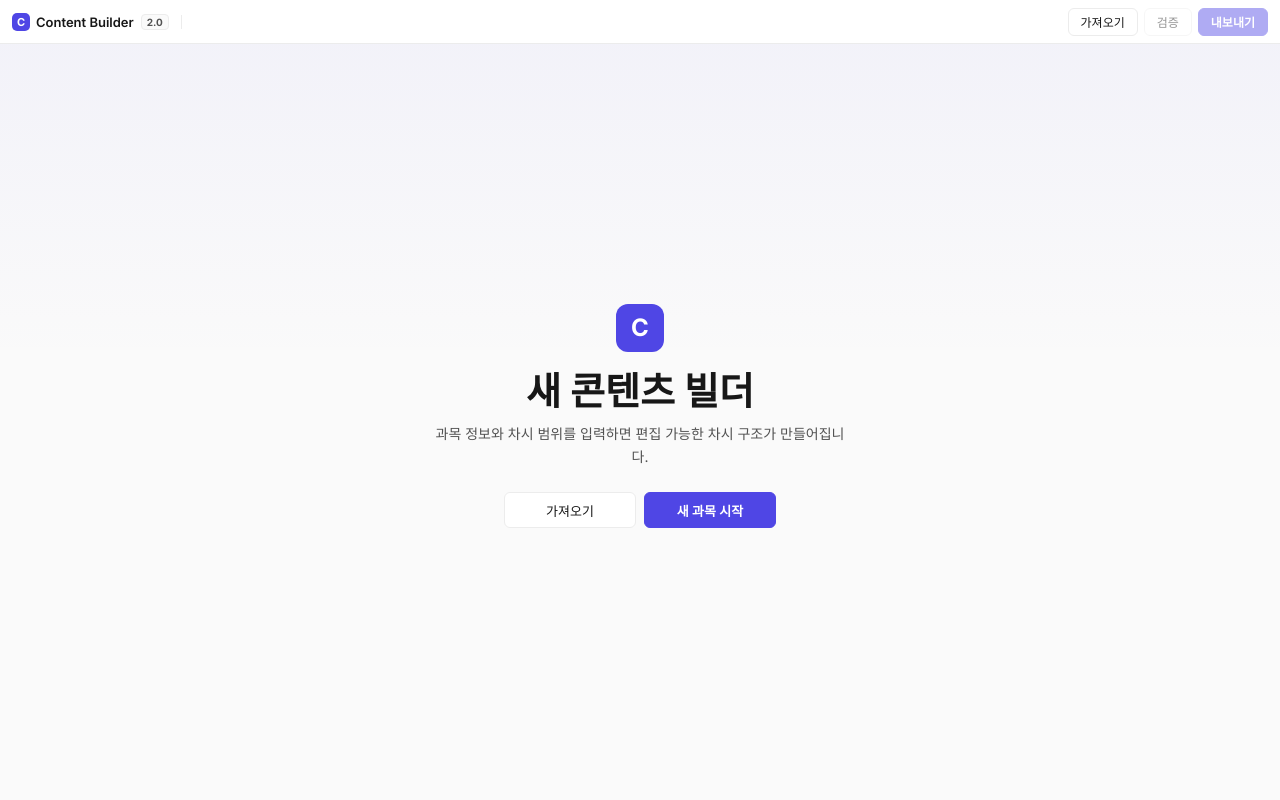
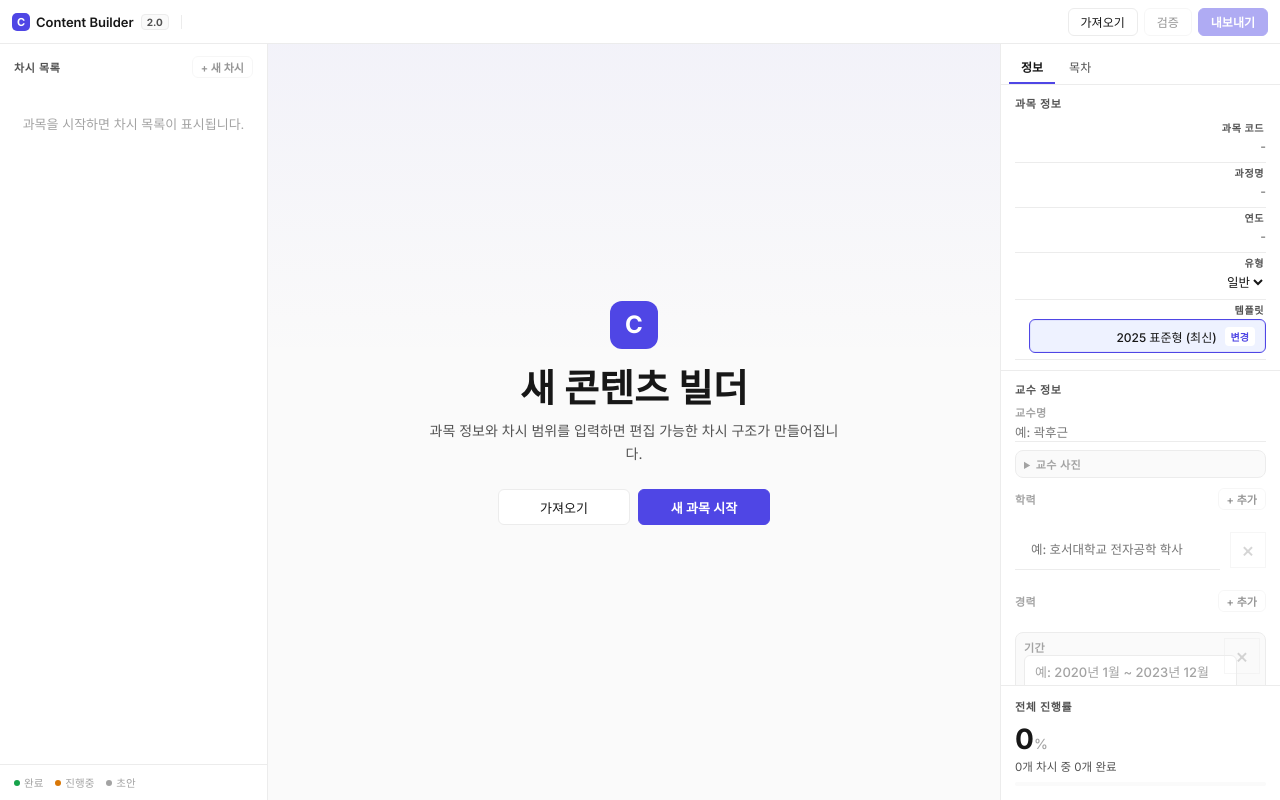
Before and after one commit to mhoo999/content-builder, a React (Vite) app: page / in a window 1280 px wide. Built offline with nearby package versions, Linux system fonts and the light colour scheme; a web font is replaced by a local one.

Commit message:
Separate sidebar and editor form styles

```diff
--- a/src/App.css
+++ b/src/App.css
@@ -244,7 +244,7 @@ button {
   justify-content: center;
 }
 
-.sidebar {
+.app > .main-content > .sidebar {
   min-height: 0;
   display: flex;
   flex-direction: column;
@@ -252,19 +252,19 @@ button {
   transition: width 0.2s ease, border-color 0.2s ease;
 }
 
-.sidebar-left {
+.app > .main-content > .sidebar-left {
   width: 268px;
   flex-shrink: 0;
   background: var(--surface);
   border-right: 1px solid var(--border);
 }
 
-.sidebar-left.collapsed {
+.app > .main-content > .sidebar-left.collapsed {
   width: 0;
   border-right-color: transparent;
 }
 
-.sidebar-right {
+.app > .main-content > .sidebar-right {
   width: 280px;
   flex-shrink: 0;
   position: relative;
@@ -272,7 +272,7 @@ button {
   border-left: 1px solid var(--border);
 }
 
-.sidebar-right.collapsed {
+.app > .main-content > .sidebar-right.collapsed {
   width: 0;
   border-left-color: transparent;
 }
@@ -282,7 +282,7 @@ button {
 }
 
 .lessons-list,
-.sidebar-content {
+.sidebar-right .sidebar-content {
   min-height: 0;
   flex: 1;
   overflow-y: auto;
@@ -296,7 +296,7 @@ button {
 }
 
 .lessons-header h3,
-.sidebar-section h3 {
+.sidebar-right .sidebar-section h3 {
   margin: 0;
   color: var(--text-secondary);
   font-size: 11px;
@@ -344,29 +344,6 @@ button {
   font-weight: 600;
   letter-spacing: 0.08em;
   text-transform: uppercase;
-}
-
-.week-toggle {
-  width: 16px;
-  height: 16px;
-  min-height: 16px;
-  padding: 0;
-  border: none;
-  border-radius: 4px;
-  background: transparent;
-  color: var(--text-tertiary);
-  font-size: 11px;
-  line-height: 1;
-  transition: transform 0.15s, background 0.15s;
-}
-
-.week-toggle:hover {
-  background: var(--hover);
-  color: var(--text-primary);
-}
-
-.week-toggle.collapsed {
-  transform: rotate(-90deg);
 }
 
 .lesson-tab {
@@ -492,15 +469,15 @@ button {
 }
 
 .practice-mini-toggle {
-  height: 20px;
+  height: 22px;
   flex-shrink: 0;
   display: inline-flex;
   align-items: center;
-  gap: 4px;
-  padding: 0 6px;
+  gap: 5px;
+  padding: 0 7px;
   border: 1px solid var(--border);
-  border-radius: 4px;
-  background: var(--surface);
+  border-radius: 999px;
+  background: var(--bg);
   color: var(--text-secondary);
   font-size: 10px;
   font-weight: 600;
@@ -508,13 +485,13 @@ button {
 }
 
 .practice-mini-toggle:hover {
-  border-color: var(--border-strong);
-  background: var(--bg);
+  border-color: var(--accent);
+  color: var(--accent);
 }
 
 .practice-mini-toggle input {
-  width: 11px;
-  height: 11px;
+  width: 12px;
+  height: 12px;
   margin: 0;
   accent-color: var(--accent);
 }
@@ -571,40 +548,8 @@ button {
 
 .center-top {
   flex-shrink: 0;
-  padding: 14px 28px 0;
+  padding: 18px 28px 10px;
   background: var(--bg);
-}
-
-.lesson-head {
-  display: flex;
-  align-items: flex-start;
-  justify-content: space-between;
-  gap: 16px;
-  margin-bottom: 12px;
-}
-
-.lesson-head-left {
-  min-width: 0;
-  display: flex;
-  flex-direction: column;
-  gap: 4px;
-}
-
-.lesson-kicker {
-  color: var(--text-tertiary);
-  font-size: 11px;
-  font-weight: 600;
-  letter-spacing: 0.04em;
-  text-transform: uppercase;
-}
-
-.lesson-head h2 {
-  margin: 0;
-  color: var(--text-primary);
-  font-size: 22px;
-  font-weight: 700;
-  letter-spacing: 0;
-  line-height: 1.2;
 }
 
 .lesson-meta-row {
@@ -642,7 +587,7 @@ button {
   min-height: 0;
   flex: 1;
   width: 100%;
-  padding: 16px 28px 28px;
+  padding: 10px 28px 28px;
   overflow-y: auto;
 }
 
@@ -709,40 +654,36 @@ button {
 }
 
 .form-section {
-  margin: 0 0 14px;
+  margin: 0 0 18px;
   padding: 0;
-  border: 1px solid var(--border);
-  border-radius: 10px;
-  background: var(--surface);
-  overflow: hidden;
+  border: none;
+  background: transparent;
 }
 
 .form-section h3 {
-  margin: 0;
-  padding: 14px 18px;
-  border-bottom: 1px solid var(--border);
+  margin: 0 0 10px;
+  padding: 0 2px;
   color: var(--text-primary);
-  font-size: 14px;
-  font-weight: 600;
+  font-size: 15px;
+  font-weight: 700;
 }
 
 .subsection {
-  margin: 0;
-  padding: 18px 18px 20px;
-  border: none;
-  border-bottom: 1px solid var(--border);
-  border-radius: 0;
+  margin: 0 0 14px;
+  padding: 18px 20px 22px;
+  border: 1px solid var(--border);
+  border-radius: 9px;
   background: var(--surface);
 }
 
 .subsection:last-child {
-  border-bottom: none;
+  margin-bottom: 0;
 }
 
 .subsection h4,
 .list-header h4,
 .group-label {
-  margin: 0;
+  margin: 0 0 4px;
   color: var(--text-primary);
   font-size: 13.5px;
   font-weight: 600;
@@ -753,11 +694,18 @@ button {
   align-items: center;
   justify-content: space-between;
   gap: 12px;
-  margin-bottom: 14px;
+  margin-bottom: 16px;
+}
+
+.editor-area .subsection > .form-group,
+.editor-area .learning-group,
+.editor-area .timestamp-group,
+.editor-area .options-group {
+  margin-left: 8px;
 }
 
 .form-group {
-  margin-bottom: 18px;
+  margin-bottom: 20px;
 }
 
 .form-group:last-child {
@@ -767,7 +715,7 @@ button {
 .form-group label,
 .field-label {
   display: block;
-  margin-bottom: 8px;
+  margin-bottom: 9px;
   color: var(--text-secondary);
   font-size: 11.5px;
   font-weight: 600;
@@ -814,7 +762,6 @@ button,
 .btn-add,
 .btn-add-small,
 .btn-remove-inline,
-.btn-remove-small,
 .btn-change-template,
 .btn-start-center {
   display: inline-flex;
@@ -891,25 +838,44 @@ button:disabled,
   padding: 0 16px;
 }
 
-.btn-remove-inline,
-.btn-remove-small {
+.btn-remove-inline {
   width: 28px;
   height: 28px;
   padding: 0;
   color: var(--text-tertiary);
 }
 
-.btn-remove-inline:hover,
-.btn-remove-small:hover {
+.editor-area .btn-remove-small {
+  width: 28px;
+  height: 28px;
+  min-height: 28px;
+  display: inline-flex;
+  align-items: center;
+  justify-content: center;
+  padding: 0;
+  border: 1px solid var(--border);
+  border-radius: var(--radius);
+  background: var(--surface);
+  color: var(--text-tertiary);
+  cursor: pointer;
+}
+
+.btn-remove-inline:hover {
   border-color: var(--error);
   background: #fef2f2;
   color: var(--error);
 }
 
-.term-item,
-.dynamic-item-vertical,
-.exercise-item,
-.career-item {
+.editor-area .btn-remove-small:hover {
+  border-color: var(--error);
+  background: #fef2f2;
+  color: var(--error);
+}
+
+.editor-area .term-item,
+.editor-area .dynamic-item-vertical,
+.editor-area .exercise-item,
+.editor-area .career-item {
   margin-bottom: 8px;
   padding: 12px;
   border: 1px solid var(--border);
@@ -917,9 +883,9 @@ button:disabled,
   background: var(--bg);
 }
 
-.term-header,
-.exercise-header,
-.item-header {
+.editor-area .term-header,
+.editor-area .exercise-header,
+.editor-area .item-header {
   display: flex;
   align-items: center;
   justify-content: space-between;
@@ -965,15 +931,29 @@ button:disabled,
   cursor: pointer;
 }
 
-.dynamic-item {
+.editor-area .dynamic-item {
   display: flex;
   align-items: center;
   gap: 8px;
   margin-bottom: 8px;
 }
 
-.dynamic-item input {
+.editor-area .dynamic-item input {
   flex: 1;
+  min-height: 32px;
+  padding: 7px 10px;
+  border: 1px solid var(--border);
+  border-radius: var(--radius);
+  background: var(--surface);
+  color: var(--text-primary);
+  font-size: 13px;
+  line-height: 1.5;
+}
+
+.editor-area .dynamic-item input:focus {
+  outline: none;
+  border-color: var(--accent);
+  box-shadow: 0 0 0 3px var(--accent-soft);
 }
 
 .hint {
@@ -1008,25 +988,25 @@ button:disabled,
   line-height: 1.6;
 }
 
-.sidebar-tabs {
+.sidebar-right .sidebar-tabs {
   display: flex;
   gap: 2px;
   padding: 6px 8px 0;
   border-bottom: 1px solid var(--border);
 }
 
-.sidebar-content {
+.sidebar-right .sidebar-content {
   display: flex;
   flex-direction: column;
 }
 
-.sidebar-main-scroll {
+.sidebar-right .sidebar-main-scroll {
   min-height: 0;
   flex: 1;
   overflow-y: auto;
 }
 
-.sidebar-tab {
+.sidebar-right .sidebar-tab {
   min-height: 34px;
   padding: 0 12px;
   border: none;
@@ -1038,49 +1018,56 @@ button:disabled,
   font-weight: 500;
 }
 
-.sidebar-tab:hover {
+.sidebar-right .sidebar-tab:hover {
   background: transparent;
   color: var(--text-primary);
 }
 
-.sidebar-tab.active {
+.sidebar-right .sidebar-tab.active {
   border-bottom-color: var(--accent);
   color: var(--text-primary);
   font-weight: 600;
 }
 
-.sidebar-section {
-  padding: 12px 14px;
+.sidebar-right .sidebar-section {
+  padding: 10px 14px;
   border-bottom: 1px solid var(--border);
 }
 
-.sidebar-section h3 {
-  margin-bottom: 8px;
+.sidebar-right .sidebar-section h3 {
+  margin-bottom: 7px;
 }
 
-.sidebar-kv {
+.sidebar-right .sidebar-kv {
   display: flex;
-  justify-content: space-between;
-  align-items: center;
-  gap: 10px;
-  padding: 6px 0;
+  flex-direction: column;
+  align-items: flex-end;
+  gap: 4px;
+  padding: 5px 0 6px;
   border-bottom: 1px solid var(--border);
   font-size: 12.5px;
+  text-align: right;
 }
 
-.sidebar-kv span {
+.sidebar-right .sidebar-kv span {
   color: var(--text-secondary);
+  font-size: 10px;
+  font-weight: 700;
+  letter-spacing: 0.06em;
+  line-height: 1;
+  padding-right: 2px;
+  text-transform: uppercase;
 }
 
-.sidebar-kv strong {
+.sidebar-right .sidebar-kv strong {
   color: var(--text-primary);
   font-weight: 500;
 }
 
-.sidebar-kv.editable input,
-.sidebar-kv.editable select {
-  min-height: 24px;
-  width: 150px;
+.sidebar-right .sidebar-kv.editable input,
+.sidebar-right .sidebar-kv.editable select {
+  min-height: 19px;
+  width: calc(100% - 14px);
   padding: 2px 0;
   border: none;
   border-radius: 0;
@@ -1092,8 +1079,8 @@ button:disabled,
   box-shadow: none;
 }
 
-.sidebar-kv.editable input:focus,
-.sidebar-kv.editable select:focus {
+.sidebar-right .sidebar-kv.editable input:focus,
+.sidebar-right .sidebar-kv.editable select:focus {
   outline: none;
   box-shadow: inset 0 -1px 0 var(--accent);
 }
@@ -1103,31 +1090,44 @@ button:disabled,
 }
 
 .editable-template {
-  min-height: 30px;
-  max-width: 170px;
+  min-height: 34px;
+  width: calc(100% - 14px);
+  max-width: 100%;
   flex-direction: row;
-  align-items: flex-end;
+  align-items: center;
   justify-content: flex-end;
-  gap: 6px;
-  padding: 5px 8px;
-  border: 1px solid var(--border);
+  gap: 8px;
+  padding: 0 10px;
+  border: 1px solid var(--accent);
   border-radius: 6px;
-  background: var(--bg);
+  background: var(--accent-soft);
+  color: var(--accent);
   text-align: right;
+  box-shadow: inset 0 0 0 1px color-mix(in srgb, var(--accent) 8%, transparent);
 }
 
 .editable-template:hover {
+  border-color: var(--accent-hover);
+  background: color-mix(in srgb, var(--accent-soft) 70%, white);
+}
+
+.editable-template::after {
+  content: "변경";
+  flex-shrink: 0;
+  padding: 2px 6px;
+  border-radius: 4px;
+  background: var(--surface);
   color: var(--accent);
-  border-color: var(--accent);
-  background: var(--accent-soft);
+  font-size: 10px;
+  font-weight: 700;
 }
 
 .editable-template strong {
   max-width: 100%;
   overflow: hidden;
   color: inherit;
-  font-size: 12.5px;
-  font-weight: 600;
+  font-size: 12px;
+  font-weight: 700;
   text-overflow: ellipsis;
   white-space: nowrap;
 }
@@ -1139,13 +1139,13 @@ button:disabled,
   font-weight: 500;
 }
 
-.toc-nav {
+.sidebar-right .toc-nav {
   display: flex;
   flex-direction: column;
   gap: 1px;
 }
 
-.toc-link {
+.sidebar-right .toc-link {
   display: block;
   padding: 6px 8px;
   border-radius: 5px;
@@ -1155,18 +1155,18 @@ button:disabled,
   line-height: 1.35;
 }
 
-.toc-link:hover {
+.sidebar-right .toc-link:hover {
   background: var(--hover);
   color: var(--text-primary);
 }
 
-.toc-main {
+.sidebar-right .toc-main {
   margin-top: 6px;
   color: var(--text-primary);
   font-weight: 600;
 }
 
-.toc-sub {
+.sidebar-right .toc-sub {
   padding-left: 22px;
 }
 
@@ -1219,14 +1219,14 @@ button:disabled,
   font-weight: 500;
 }
 
-.sidebar-progress-fixed {
+.sidebar-right .sidebar-progress-fixed {
   flex-shrink: 0;
   padding: 12px 14px 14px;
   border-top: 1px solid var(--border);
   background: var(--surface);
 }
 
-.sidebar-progress-fixed h3 {
+.sidebar-right .sidebar-progress-fixed h3 {
   margin: 0 0 8px;
   color: var(--text-secondary);
   font-size: 11px;
@@ -1414,14 +1414,6 @@ button:disabled,
     width: 280px;
   }
 
-  .lesson-head {
-    flex-direction: column;
-  }
-
-  .lesson-head h2 {
-    font-size: 20px;
-  }
-
   .center-top,
   .editor-area {
     padding-left: 16px;
--- a/src/components/Professor/ProfessorSection.css
+++ b/src/components/Professor/ProfessorSection.css
@@ -1,27 +1,13 @@
 .professor-section {
   display: flex;
   flex-direction: column;
-  gap: 12px;
+  gap: 8px;
 }
 
 .professor-profile-head {
   display: flex;
   align-items: center;
-  gap: 12px;
-}
-
-.professor-avatar {
-  width: 44px;
-  height: 44px;
-  flex-shrink: 0;
-  display: flex;
-  align-items: center;
-  justify-content: center;
-  border-radius: 22px;
-  background: linear-gradient(135deg, var(--accent), #818cf8);
-  color: white;
-  font-size: 16px;
-  font-weight: 700;
+  gap: 0;
 }
 
 .professor-name-field {
@@ -47,8 +33,8 @@
 .dynamic-item input,
 .career-item .form-group input {
   width: 100%;
-  min-height: 28px;
-  padding: 4px 0;
+  min-height: 18px;
+  padding: 0;
   border: none;
   border-bottom: 1px solid var(--border);
   border-radius: 0;
@@ -72,12 +58,12 @@
 }
 
 .professor-compact-details summary {
-  padding: 8px 10px;
+  padding: 5px 8px;
   cursor: pointer;
 }
 
 .professor-compact-details .image-uploader {
-  padding: 0 10px 10px;
+  padding: 0 8px 8px;
 }
 
 .current-image-preview {
@@ -105,7 +91,8 @@
 .dynamic-list {
   display: flex;
   flex-direction: column;
-  gap: 8px;
+  gap: 4px;
+  margin-top: 2px;
 }
 
 .list-header {
@@ -113,13 +100,14 @@
   align-items: center;
   justify-content: space-between;
   gap: 10px;
-  margin-bottom: 0;
+  margin-bottom: 2px;
 }
 
 .dynamic-item {
   display: flex;
   align-items: center;
-  gap: 8px;
+  gap: 6px;
+  min-height: 22px;
 }
 
 .dynamic-item input {
@@ -128,7 +116,7 @@
 
 .career-item {
   position: relative;
-  padding: 9px 34px 10px 10px;
+  padding: 6px 28px 7px 8px;
   border: 1px solid var(--border);
   border-radius: 8px;
   background: var(--bg);
@@ -137,7 +125,7 @@
 .career-inputs {
   display: flex;
   flex-direction: column;
-  gap: 8px;
+  gap: 3px;
 }
 
 .career-item .form-group {
@@ -146,29 +134,40 @@
 
 .career-item .form-group label {
   display: block;
-  margin-bottom: 2px;
+  margin-bottom: 0;
+}
+
+.career-item .form-group input {
+  min-height: 18px;
+  padding: 0;
+  border: none;
+  background: transparent;
 }
 
 .btn-remove-small {
-  width: 24px;
-  height: 24px;
-  min-height: 24px;
+  width: 20px;
+  height: 20px;
+  min-height: 20px;
+  display: inline-flex;
+  align-items: center;
+  justify-content: center;
   padding: 0;
-  border: 1px solid var(--border);
+  border: none;
   border-radius: 5px;
-  background: var(--surface);
+  background: transparent;
   color: var(--text-tertiary);
-  font-size: 16px;
+  font-size: 14px;
+  opacity: 0.75;
 }
 
 .btn-remove-small:hover {
-  border-color: var(--error);
   background: #fef2f2;
   color: var(--error);
+  opacity: 1;
 }
 
 .career-item .btn-remove-small {
   position: absolute;
-  top: 8px;
-  right: 8px;
+  top: 5px;
+  right: 5px;
 }
--- a/src/components/Professor/ProfessorSection.jsx
+++ b/src/components/Professor/ProfessorSection.jsx
@@ -80,9 +80,6 @@ function ProfessorSection({ professor, onUpdate, disabled = false }) {
   return (
     <div className="professor-section">
       <div className="professor-profile-head">
-        <div className="professor-avatar">
-          {professor.name?.trim()?.charAt(0) || '교'}
-        </div>
         <label className="professor-name-field">
           <span>교수명</span>
           <input
```
Also changed, not shown: src/App.jsx (+1 -29 lines), src/components/ImageUploader/ImageUploader.css (+65 -63 lines).
